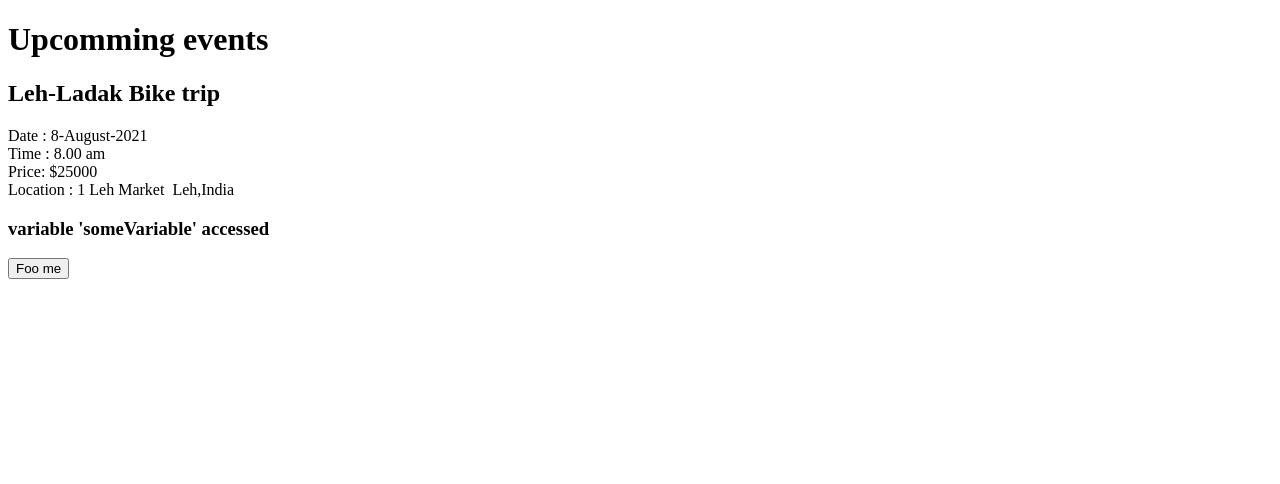
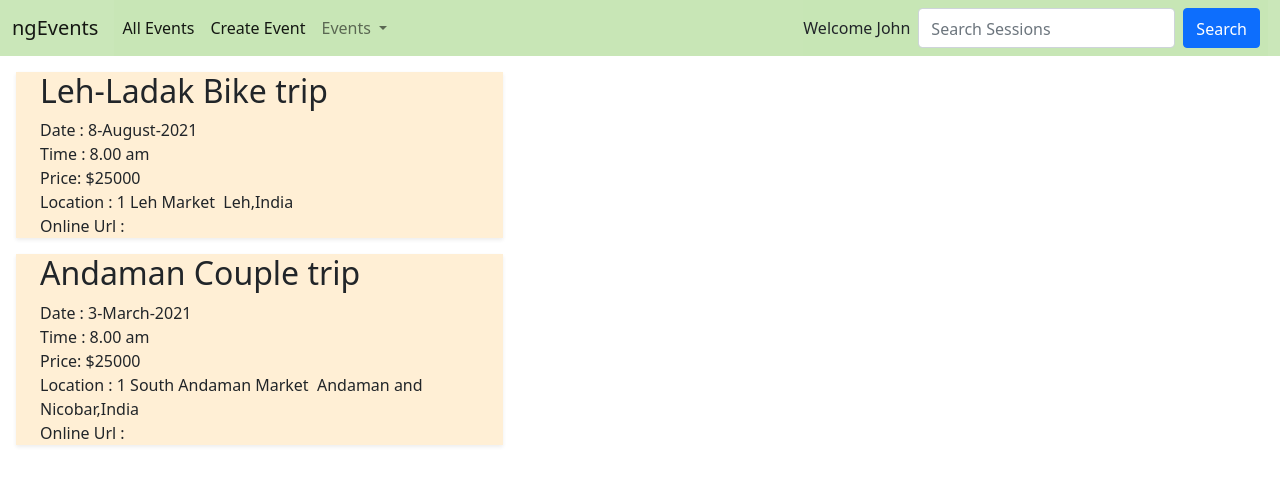
Before and after one commit to Thiyagaa/ng-fundamendals, an Angular app: page / in a window 1280 px wide. Shown: the top 484 px of the page. Built offline with nearby package versions, Linux system fonts and the light colour scheme.

Commit message:
Changes for ng for and safe spread operators

```diff
--- a/angular.json
+++ b/angular.json
@@ -27,9 +27,13 @@
               "src/assets"
             ],
             "styles": [
+              "node_modules/bootstrap/dist/css/bootstrap.min.css",
               "src/styles.css"
             ],
-            "scripts": []
+            "scripts": [
+              "node_modules/jquery/dist/jquery.min.js",
+              "node_modules/bootstrap/dist/js/bootstrap.bundle.min.js"
+            ]
           },
           "configurations": {
             "production": {
@@ -94,10 +98,12 @@
               "src/assets"
             ],
             "styles": [
-              "src/styles.css",
-              "node_modules/bootstrap/dist/css/bootstrap.min.css"
+              "node_modules/bootstrap/dist/css/bootstrap.css",
+              "src/styles.css"
             ],
-            "scripts": []
+            "scripts": [
+              "node_modules/bootstrap/dist/js/bootstrap.bundle.js"
+            ]
           }
         }
       }
--- a/package.json
+++ b/package.json
@@ -21,6 +21,8 @@
     "@popperjs/core": "^2.9.2",
     "ajv": "^6.9.1",
     "bootstrap": "^5.0.2",
+    "jquery": "^3.6.0",
+    "popper.js": "^1.16.1",
     "rxjs": "~6.6.0",
     "tslib": "^2.2.0",
     "zone.js": "~0.11.4"
--- a/src/app/app.component.html
+++ b/src/app/app.component.html
@@ -1,3 +1,4 @@
 <div class="toolbar" role="banner">
+  <app-navbar></app-navbar>
   <app-event-list></app-event-list>
 </div>
--- a/src/app/app.module.ts
+++ b/src/app/app.module.ts
@@ -4,12 +4,14 @@
 import { AppComponent } from './app.component';
 import { EventListComponent } from './event-list/event-list.component';
 import { EventThumbnailComponent } from './event-thumbnail/event-thumbnail.component';
+import { NavbarComponent } from './navbar/navbar.component';
 
 @NgModule({
   declarations: [
     AppComponent,
     EventListComponent,
-    EventThumbnailComponent
+    EventThumbnailComponent,
+    NavbarComponent
   ],
   imports: [
     BrowserModule
--- a/src/app/event-list/event-list.component.html
+++ b/src/app/event-list/event-list.component.html
@@ -1,8 +1,16 @@
 <div>
-    <h1>Upcomming events</h1>
         <!--passing data between components-->
         <!-- <app-event-thumbnail (eventEmitter)= "handleChildClick($event)"  [event]="eventlist"></app-event-thumbnail> -->
+        <!--
+        //data transfer between components with template variables
         <app-event-thumbnail #thumbnail  [event]="eventlist"></app-event-thumbnail>
         <h3>{{thumbnail.someVariable}}</h3>
+
         <button class="btn-primary" (click)="thumbnail.fooHandler()">Foo me</button>
+        -->
+        <div class="row">
+                <div class="col-md-5">
+        <app-event-thumbnail class="event-thumbnail" *ngFor="let event of eventlist" [event]="event"></app-event-thumbnail>
+        </div>
+        </div>
 </div>
--- a/src/app/event-list/event-list.component.ts
+++ b/src/app/event-list/event-list.component.ts
@@ -11,7 +11,7 @@
 
   ngOnInit(): void {
   }
-  eventlist = {
+  eventlist = [{
     "id": 1,
     "name" : "Leh-Ladak Bike trip",
     "date" : "8-August-2021",
@@ -23,7 +23,20 @@
       "country": "India",
       "province": "Ladakh"
     }
+  },{
+    "id": 2,
+    "name" : "Andaman Couple trip",
+    "date" : "3-March-2021",
+    "time" : "8.00 am",
+    "price" : 25000,
+    "location": {
+      "address": "1 South Andaman Market",
+      "city" : "Andaman and Nicobar",
+      "country": "India",
+      "province": "South Andaman"
+    }
   }
+]
 
 /*
 
--- a/src/app/event-thumbnail/event-thumbnail.component.css
+++ b/src/app/event-thumbnail/event-thumbnail.component.css
@@ -0,0 +1,6 @@
+.event-thumbnail {
+    padding-left: 1.5rem;
+    padding-right: 1.5rem;
+    margin: 1rem;
+    background-color: papayawhip;
+}
--- a/src/app/event-thumbnail/event-thumbnail.component.html
+++ b/src/app/event-thumbnail/event-thumbnail.component.html
@@ -1,12 +1,15 @@
-<div class="well hoverwell thumbnail">
-    <h2>{{event.name}}</h2>
-    <div>Date : {{event.date}} </div>
-    <div>Time : {{event.time}} </div>
-    <div>Price: ${{event.price}} </div>
+<div class="well hoverwell thumbnail event-thumbnail shadow-sm">
+    <h2>{{event?.name}}</h2>
+    <div>Date : {{event?.date}} </div>
+    <div>Time : {{event?.time}} </div>
+    <div>Price: ${{event?.price}} </div>
     <div>
-        <span> Location : {{event.location.address}} </span>
+        <span> Location : {{event?.location.address}} </span>
         <span>&nbsp;</span>
-        <span>{{event.location.city}},{{event.location.country}}</span>
+        <span class="pad-left">{{event?.location.city}},{{event.location.country}}</span>
+    </div>
+    <div>
+        <span> Online Url : {{event?.onlineUrl}}</span>
     </div>
     <!--passing data between components-->
     <!-- <button class="btn btn-primary" (click)="handleClickEvent()" >Click !!!</button> -->
--- a/src/app/event-thumbnail/event-thumbnail.component.ts
+++ b/src/app/event-thumbnail/event-thumbnail.component.ts
@@ -25,6 +25,12 @@
   }
 
   */
+
+  /*
+  //passing data between components with template variables
+
   someVariable: any = "variable 'someVariable' accessed"
   fooHandler = () => {console.log("foo")}
+
+  */
 }
--- /dev/null
+++ b/src/app/navbar/navbar.component.css
@@ -0,0 +1,4 @@
+div {
+    background-color: rgba(199, 230, 181, 0.754);
+    height: 3.5rem;
+}
--- /dev/null
+++ b/src/app/navbar/navbar.component.html
@@ -0,0 +1,102 @@
+<div class="navbar navbar-expand-lg navbar-light">
+    <div class="container-fluid">
+        <a class="navbar-brand" href="#">ngEvents</a>
+        <button
+            class="navbar-toggler"
+            type="button"
+            data-bs-toggle="collapse"
+            data-bs-target="#navbarSupportedContent"
+            aria-controls="navbarSupportedContent"
+            aria-expanded="false"
+            aria-label="Toggle navigation"
+        >
+            <span class="navbar-toggler-icon"></span>
+        </button>
+        <div class="collapse navbar-collapse" id="navbarSupportedContent">
+            <ul class="navbar-nav me-auto mb-2 mb-lg-0">
+                <li class="nav-item">
+                    <a class="nav-link active" aria-current="page" href="#">All Events</a>
+                </li>
+                <li class="nav-item">
+                    <a class="nav-link active" href="#">Create Event</a>
+                </li>
+                <li class="nav-item dropdown">
+                    <a
+                        class="nav-link dropdown-toggle"
+                        href="#"
+                        id="navbarDropdown"
+                        role="button"
+                        data-bs-toggle="dropdown"
+                        aria-expanded="false"
+                    >
+                        Events
+                        <span class="caret"></span>
+                    </a>
+                    <ul class="nav-item dropdown-menu">
+                        <li class="nav-item">
+                            <a class="nav-link" href="#">Angular Connect</a>
+                        </li>
+                    </ul>
+                </li>
+            </ul>
+        </div>
+        <div class="navbar-nav">
+            <form id="searchForm" class="d-flex align-items-center">
+                <div class="pt-2 pe-2">
+                    <p class="pt-2" >Welcome John</p>
+                </div>
+                <div class="pt-2 pe-2">
+                    <input type="text" class="form-control pt-2" placeholder="Search Sessions">
+                </div>
+                <div class="pt-2 pe-2">
+                    <button class="pt-2 col btn btn-primary">
+                        Search
+                    </button>
+                </div>
+            </form>
+        </div>
+    </div>
+</div>
+<!--
+<nav class="navbar navbar-expand-lg navbar-light bg-light ">
+  <a class="navbar-brand" href="#">Navbar</a>
+  <button class="navbar-toggler" type="button" data-toggle="collapse" data-target="#navbarSupportedContent"
+    aria-controls="navbarSupportedContent" aria-expanded="false" aria-label="Toggle navigation">
+    <span class="navbar-toggler-icon"></span>
+  </button>
+
+  <div class="collapse navbar-collapse" id="navbarSupportedContent">
+    <ul class="navbar-nav mr-auto">
+      <li class="nav-item active">
+        <a class="nav-link" href="#">Home <span class="sr-only">(current)</span></a>
+      </li>
+      <li class="nav-item">
+        <a class="nav-link" href="#">Link</a>
+      </li>
+      <li class="nav-item dropdown">
+          <a class="nav-link dropdown-toggle" href="#" id="navbarDarkDropdownMenuLink" role="button" data-bs-toggle="dropdown" aria-expanded="false">
+            Dropdown
+          </a>
+          <ul class="dropdown-menu dropdown-menu-dark" aria-labelledby="navbarDarkDropdownMenuLink">
+            <li><a class="dropdown-item" href="#">Action</a></li>
+            <li><a class="dropdown-item" href="#">Another action</a></li>
+            <li><a class="dropdown-item" href="#">Something else here</a></li>
+          </ul>
+        </li>
+      <li class="nav-item">
+        <a class="nav-link disabled" href="#" tabindex="-1" aria-disabled="true">Disabled</a>
+      </li>
+    </ul>
+  </div>
+  <div>
+    <form class="container row float-end">
+      <div class="col">
+        <input class="form-control" type="search" placeholder="Search" aria-label="Search">
+      </div>
+      <div class="col">
+        <button class="btn btn-outline-success" type="submit">Search</button>
+      </div>
+    </form>
+  </div>
+</nav>
+-->
--- /dev/null
+++ b/src/app/navbar/navbar.component.ts
@@ -0,0 +1,15 @@
+import { Component, OnInit } from '@angular/core';
+
+@Component({
+  selector: 'app-navbar',
+  templateUrl: './navbar.component.html',
+  styleUrls: ['./navbar.component.css']
+})
+export class NavbarComponent implements OnInit {
+
+  constructor() { }
+
+  ngOnInit(): void {
+  }
+
+}
```
Also changed, not shown: 1 other file (tests, documents, lock files or other folders).
